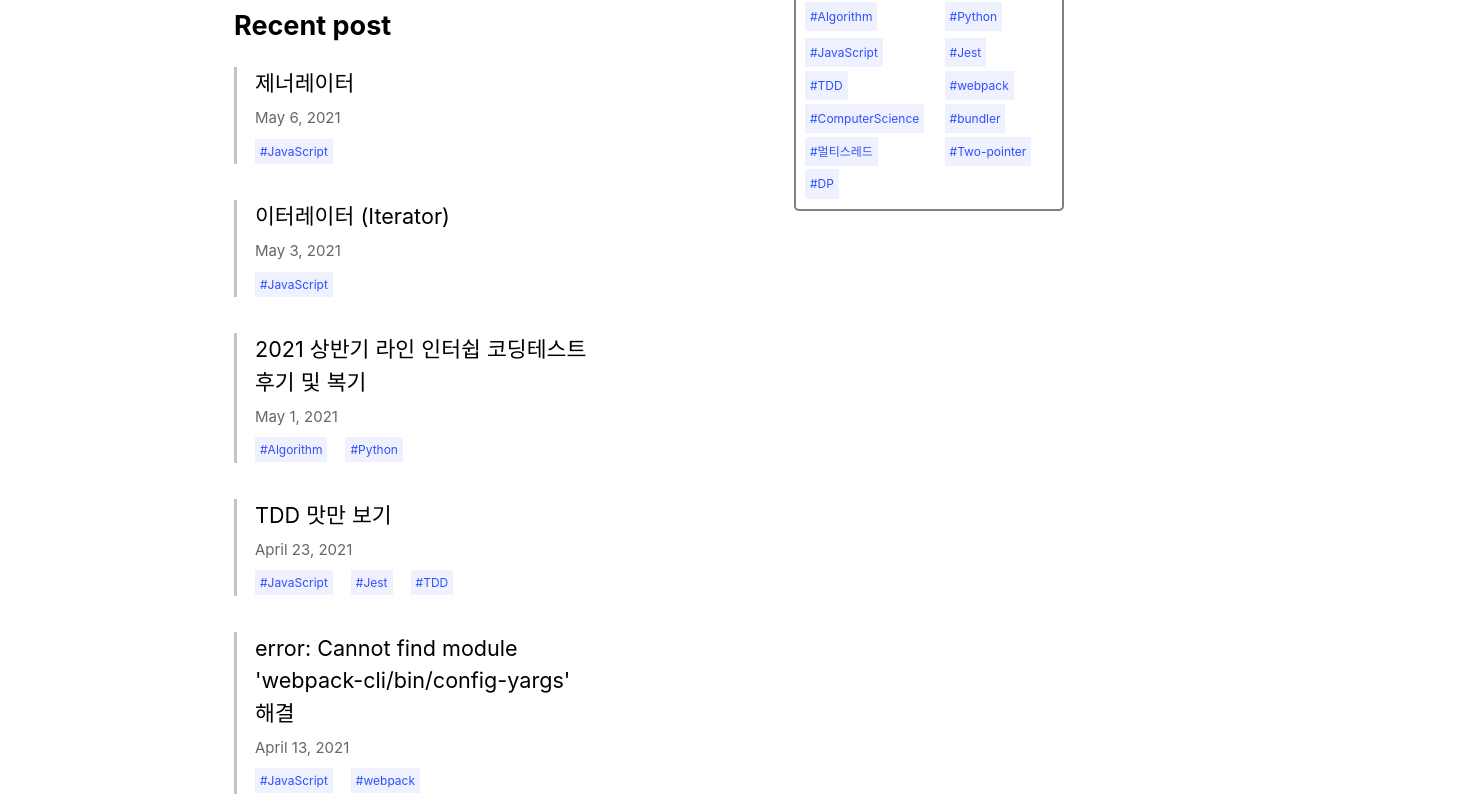
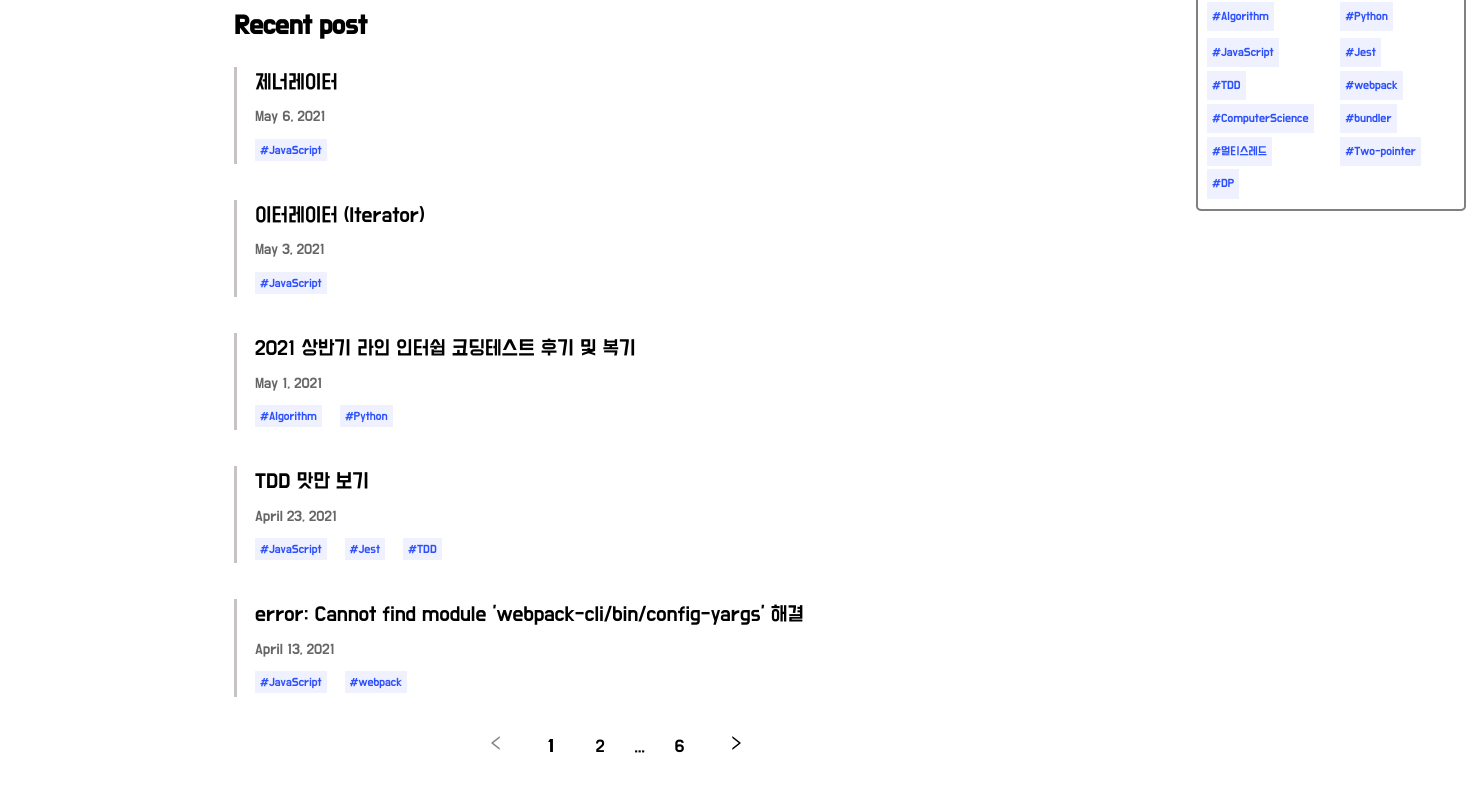
Before and after one commit to yhnb3/nextjs-blog, a Next.js app: page / in a window 1280 px wide. Shown: the part 206-1018 px from the top of the page, 1466 px wide, since content can reach past the window. After the commit the page ends 967 px from the top, so only its background shows below. Built offline with nearby package versions, Linux system fonts and the light colour scheme.

Commit message:
update pagenation & font

```diff
--- a/components/layout.module.css
+++ b/components/layout.module.css
@@ -7,7 +7,7 @@
   margin: 0 6rem 0 6rem;
 }
 .main {
-  max-width: 50rem;
+  min-width: 800px;
   padding: 0 1rem;
   margin: 3rem 5rem 0 5rem;
 }
@@ -61,7 +61,15 @@
   margin: 3rem 0 0;
 }
 
+.pagenation {
+  display: flex;
+  margin: 0 auto;
+  justify-content: space-around;
+  width: 300px;
+}
+
 .pageBtn {
+
   padding: auto;
   color: black;
   margin: 0rem 0.7rem;
--- a/components/pagination.js
+++ b/components/pagination.js
@@ -44,7 +44,8 @@ export default function Pagination(props) {
     }
   }
   return (
-    <div>
+    <div >
+      <div className={styles.pagenation}>
         {preBtn(props.currentPage)}
         {buttons(props.currentPage, props.lastPage).map((page) => {
           if (page !== "dot") {
@@ -59,6 +60,7 @@ export default function Pagination(props) {
         })}
         {nextBtn(props.currentPage, props.lastPage)}
       </div>
+    </div>
   )
 
 }
--- a/styles/global.css
+++ b/styles/global.css
@@ -2,10 +2,14 @@ html,
 body {
   padding: 0;
   margin: 0;
-  font-family: -apple-system, BlinkMacSystemFont, Segoe UI, Roboto, Oxygen,
-    Ubuntu, Cantarell, Fira Sans, Droid Sans, Helvetica Neue, sans-serif;
+  font-family: "Do Hyeon", sans-serif;
   line-height: 1.6;
   font-size: 18px;
+}
+
+@font-face {
+  font-family: "Do Hyeon";
+  src: url("../public/font/DoHyeon-Regular.ttf") format("truetype");
 }
 
 * {
@@ -20,3 +24,35 @@ img {
   max-width: 100%;
   display: block;
 }
+
+/* Code */
+code,
+pre {
+  font-family: Menlo, Monaco, "Courier New", monospace;
+}
+code {
+  padding: .25em .5em;
+  font-size: 85%;
+  color: #bf616a;
+  background-color: #f9f9f9;
+  border-radius: 3px;
+}
+pre {
+  display: block;
+  margin-top: 0;
+  margin-bottom: 1rem;
+  padding: 1rem;
+  font-size: .8rem;
+  line-height: 1.4;
+  white-space: pre;
+  white-space: pre-wrap;
+  word-break: break-all;
+  word-wrap: break-word;
+  background-color: #f9f9f9;
+}
+pre code {
+  padding: 0;
+  font-size: 100%;
+  color: inherit;
+  background-color: transparent;
+}
```
Also changed, not shown: public/font/DoHyeon-Regular.ttf (added). Lines whose indentation alone changed are shown as unchanged.
